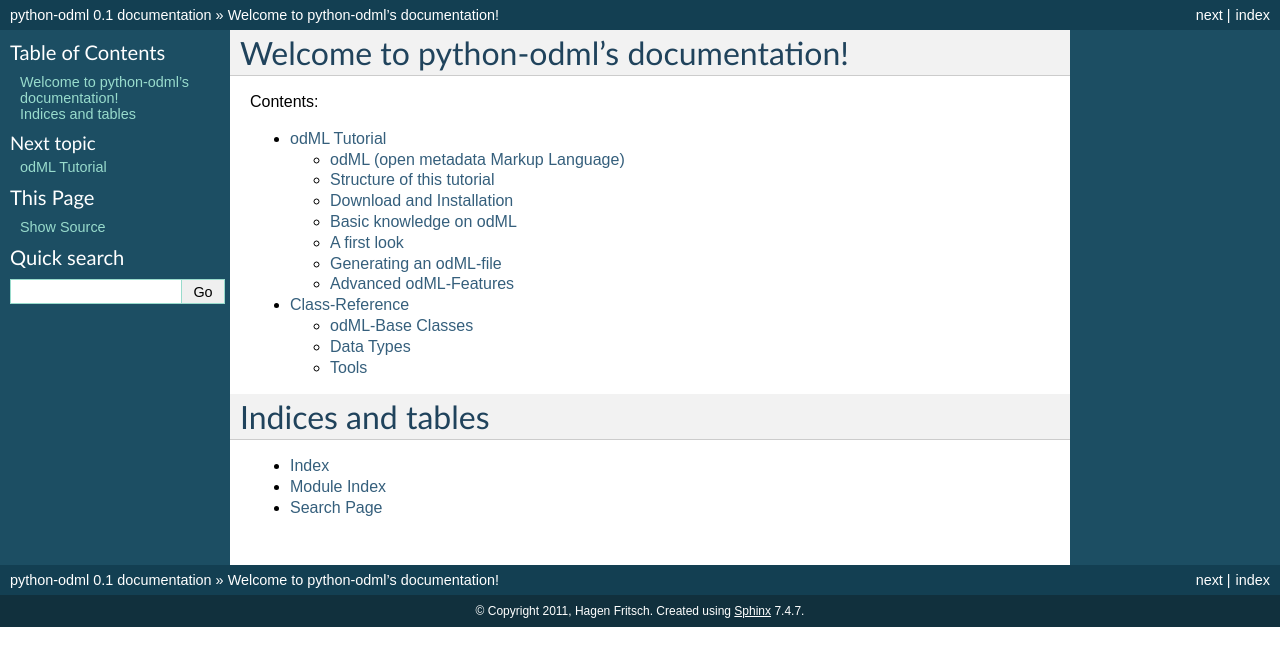
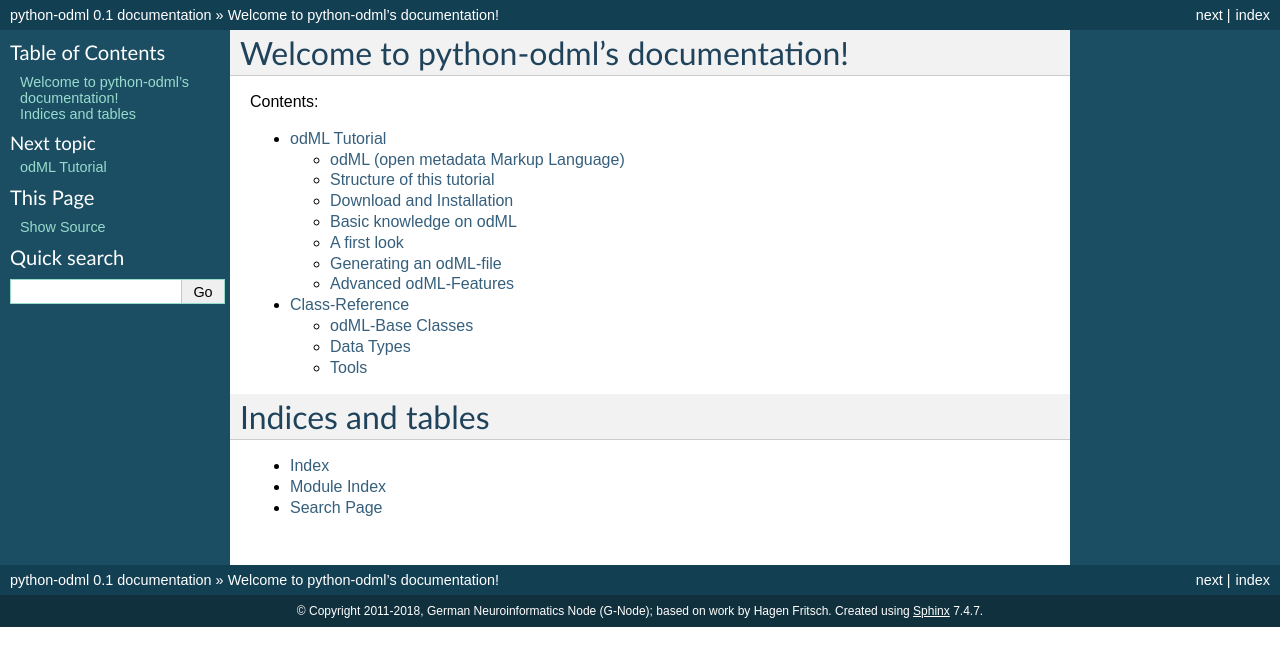
Before and after one commit to G-Node/python-odml, a Sphinx documentation site: the page built from doc/index.rst, in a window 1280 px wide. Shown: the top 666 px of the page. Built offline with Sphinx 7.4.7, drawn with Linux system fonts in a browser that asks for light colours; pages that are not in the unit, such as notebooks, are missing from menus.

Commit message:
[documentation] Update sphinx conf.py

```diff
--- a/doc/conf.py
+++ b/doc/conf.py
@@ -11,17 +11,20 @@
 # All configuration values have a default; values that are commented out
 # serve to show the default.
 
-import sys, os
+import os
+import sys
 
 # If extensions (or modules to document with autodoc) are in another directory,
 # add these directories to sys.path here. If the directory is relative to the
 # documentation root, use os.path.abspath to make it absolute, like shown here.
 sys.path.insert(0, os.path.abspath('..'))
+
+
 class DocStringInheritor(type):
-    '''A variation on
+    """A variation on
     http://groups.google.com/group/comp.lang.python/msg/26f7b4fcb4d66c95
     by Paul McGuire
-    '''
+    """
     def __new__(meta, name, bases, clsdict):
         if not('__doc__' in clsdict and clsdict['__doc__']):
             for mro_cls in (mro_cls for base in bases for mro_cls in base.mro()):
@@ -38,8 +41,6 @@
                         attribute.__doc__=doc
                         break
         return type.__new__(meta, name, bases, clsdict)
-#import odml.doc
-#odml.doc.BaseDocument = DocStringInheritor("BaseDocument", odml.doc.BaseDocument.__bases__, dict(odml.doc.BaseDocument.__dict__))
 
 # -- General configuration -----------------------------------------------------
 
@@ -61,7 +62,7 @@
 
 # General information about the project.
 project = u'python-odml'
-copyright = u'2011, Hagen Fritsch'
+copyright = u'2011-2018, German Neuroinformatics Node (G-Node); based on work by Hagen Fritsch'
 
 # The version info for the project you're documenting, acts as replacement for
 # |version| and |release|, also used in various other places throughout the
```
